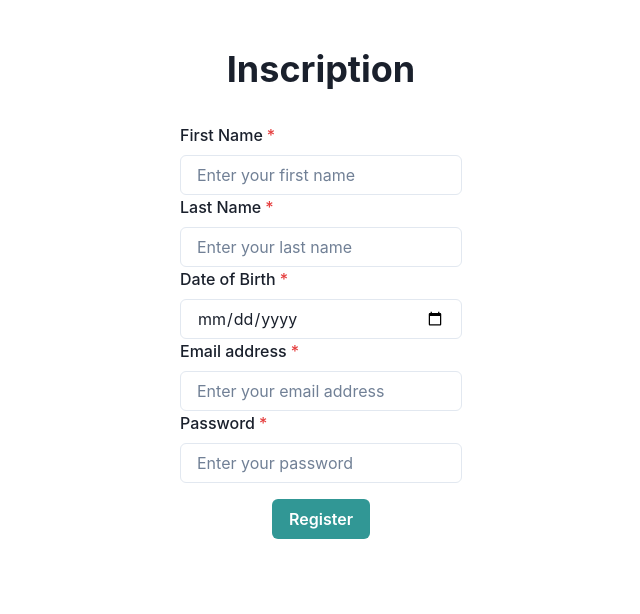
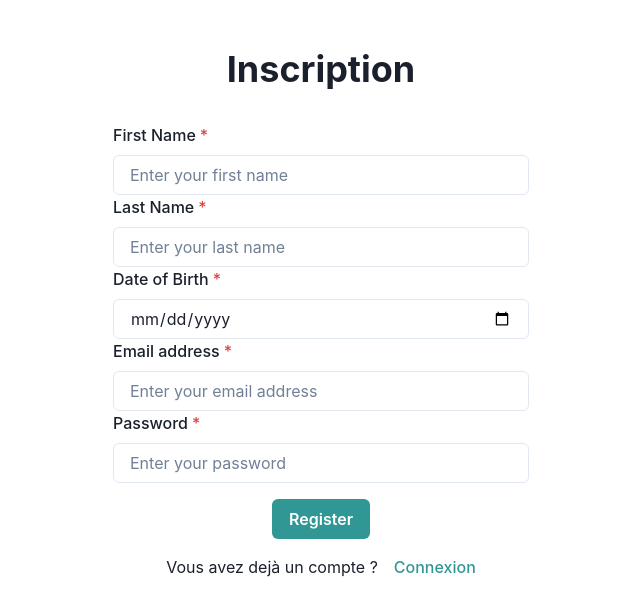
Before and after one commit to lerbix/SmartFlow-Blockchain-Cardano, a React (Vite) app in the folder cardano-front/: page /register in a window 1280 px wide. Shown: the top 614 px of the page, without its empty margins (319-959 px from the left). Built offline with nearby package versions, Linux system fonts and the light colour scheme.

Commit message:
ajout lien entre les pages d'inscriptions et de connexion

```diff
--- a/cardano-front/src/pages/LogInPage.jsx
+++ b/cardano-front/src/pages/LogInPage.jsx
@@ -3,14 +3,15 @@ import LogForm  from "../components/LogForm.jsx";
 
 const RegisterPage = () => {
     return (
-        <Box p={4}>
+        <Box p={4} width={500}>
             <Container maxW="md">
                 <Heading as="h1" size="xl" textAlign="center" mb={8}>
                     Connexion
                 </Heading>
                 <LogForm />
                 <Box textAlign="center" mt={4}>
-                    <Link href="/register">Pas encore inscrit ? Créez un compte ici</Link>
+                    Pas encore inscrit ?
+                    <Link href="/register" color='blue.500'  ml={2}>Créez un compte ici</Link>
                 </Box>
             </Container>
         </Box>
--- a/cardano-front/src/pages/RegisterPage.jsx
+++ b/cardano-front/src/pages/RegisterPage.jsx
@@ -1,14 +1,20 @@
-import { Box, Container, Heading } from "@chakra-ui/react";
+import {Box, Container, Heading, Link, Text} from "@chakra-ui/react";
 import RegistrationForm from "../components/RegistrationForm.jsx";
 
 const RegisterPage = () => {
     return (
-        <Box p={4}>
+        <Box p={4} width={500}>
             <Container maxW="md">
                 <Heading as="h1" size="xl" textAlign="center" mb={8}>
                     Inscription
                 </Heading>
                 <RegistrationForm />
+                <Text m={4}>
+                    Vous avez dejà un compte ?
+                    <Link ml={4} color='teal.500' href='/'>
+                        Connexion
+                    </Link>
+                </Text>
             </Container>
         </Box>
     );
```
